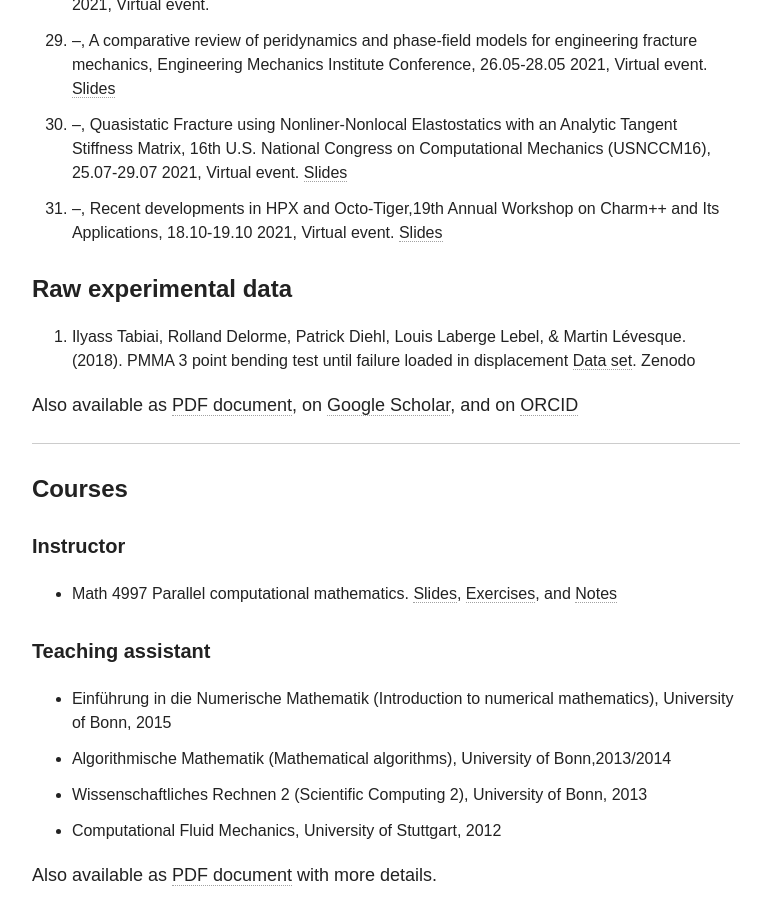
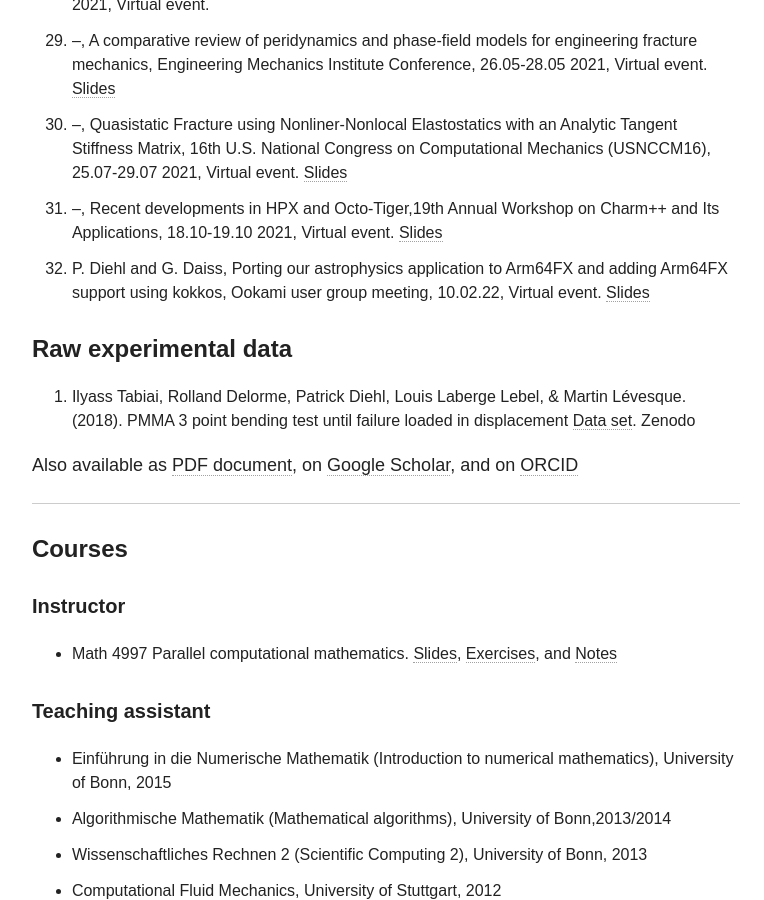
Before and after one commit to diehlpk/diehlpk.github.io, a Jekyll site: the page built from cv/index.md, in a window 1280 px wide and 900 px high, scrolled down 8585 px. Shown: the whole window, without its empty margins (254-1018 px from the left). Built offline with Jekyll 4.4.1, drawn with Linux system fonts in a browser that asks for light colours; nearby versions of some CDN libraries; some web fonts are replaced.

Commit message:
Update CV

```diff
--- a/cv/index.md
+++ b/cv/index.md
@@ -219,6 +219,7 @@ Congress for Theoretical and Applied Mechanics, 04.06-09.06 2018, Rosemont, US.
 29. --, A comparative review of peridynamics and phase-field models for engineering fracture mechanics, Engineering Mechanics Institute Conference, 26.05-28.05 2021, Virtual event. [Slides](https://www.slideshare.net/PatrickDiehl3/emi-2021-a-comparative-review-of-peridynamics-and-phasefield-models-for-engineering-fracture-mechanics)
 30. --, Quasistatic Fracture using Nonliner-Nonlocal Elastostatics with an Analytic Tangent Stiffness Matrix, 16th U.S. National Congress on Computational Mechanics (USNCCM16), 25.07-29.07 2021, Virtual event. [Slides](https://www.slideshare.net/PatrickDiehl3/quasistatic-fracture-using-nonlinernonlocal-elastostatics-with-an-analytic-tangent-stiffness-matrix)
 31. --, Recent developments in HPX and Octo-Tiger,19th Annual Workshop on Charm++ and Its Applications, 18.10-19.10 2021, Virtual event. [Slides](https://t.co/5MNwSD9Qmw?amp=1)
+32. P. Diehl and G. Daiss, Porting our astrophysics application to Arm64FX and adding Arm64FX support using kokkos,  Ookami user group meeting, 10.02.22, Virtual event. [Slides](https://www.slideshare.net/PatrickDiehl3/porting-our-astrophysics-application-to-arm64fx-and-adding-arm64fx-support-using-kokkos)
 
 #### Raw experimental data
 1. Ilyass Tabiai, Rolland Delorme, Patrick Diehl, Louis Laberge Lebel, & Martin Lévesque. (2018). PMMA 3 point bending test until failure loaded in displacement [Data set](http://doi.org/10.5281/zenodo.1172068). Zenodo
```
